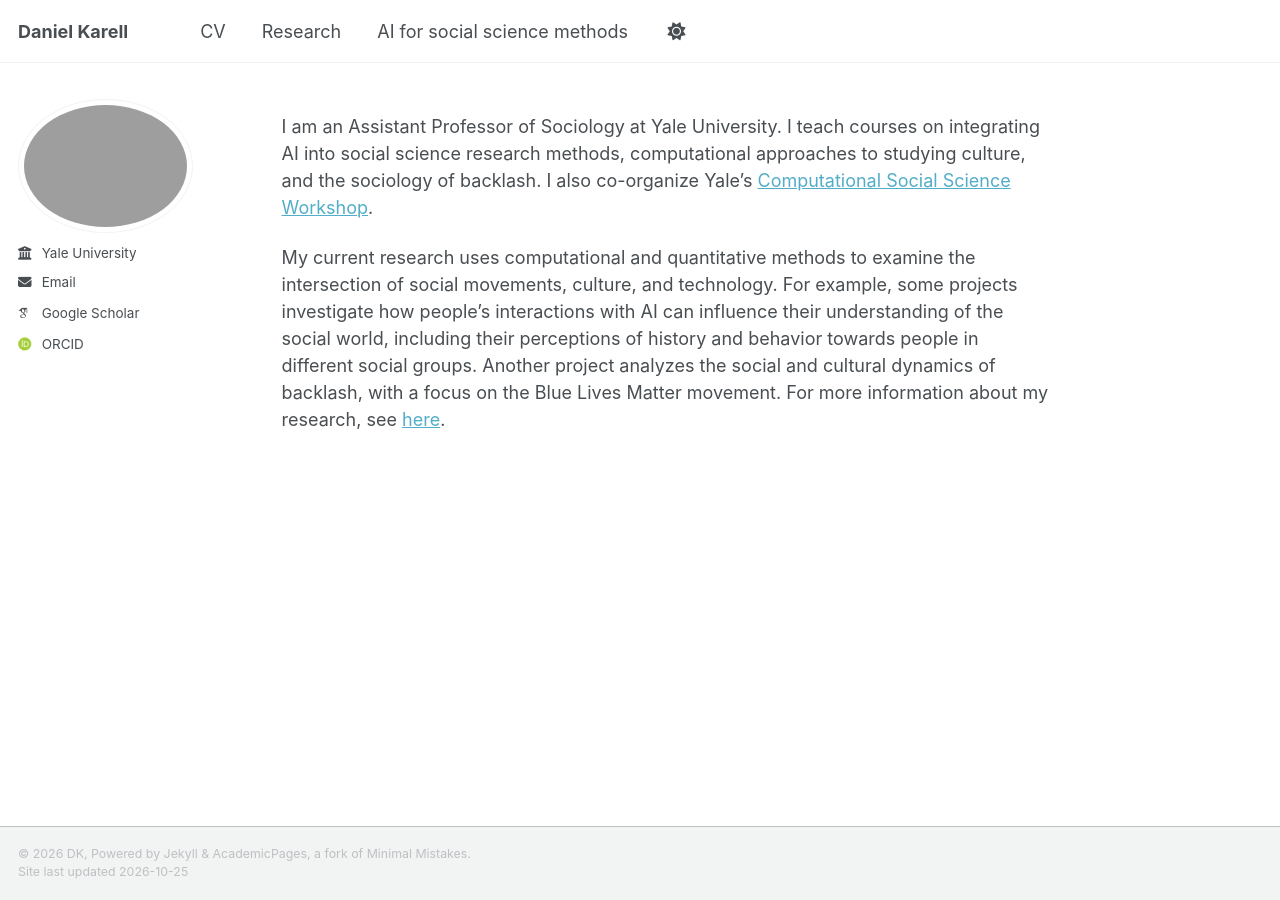
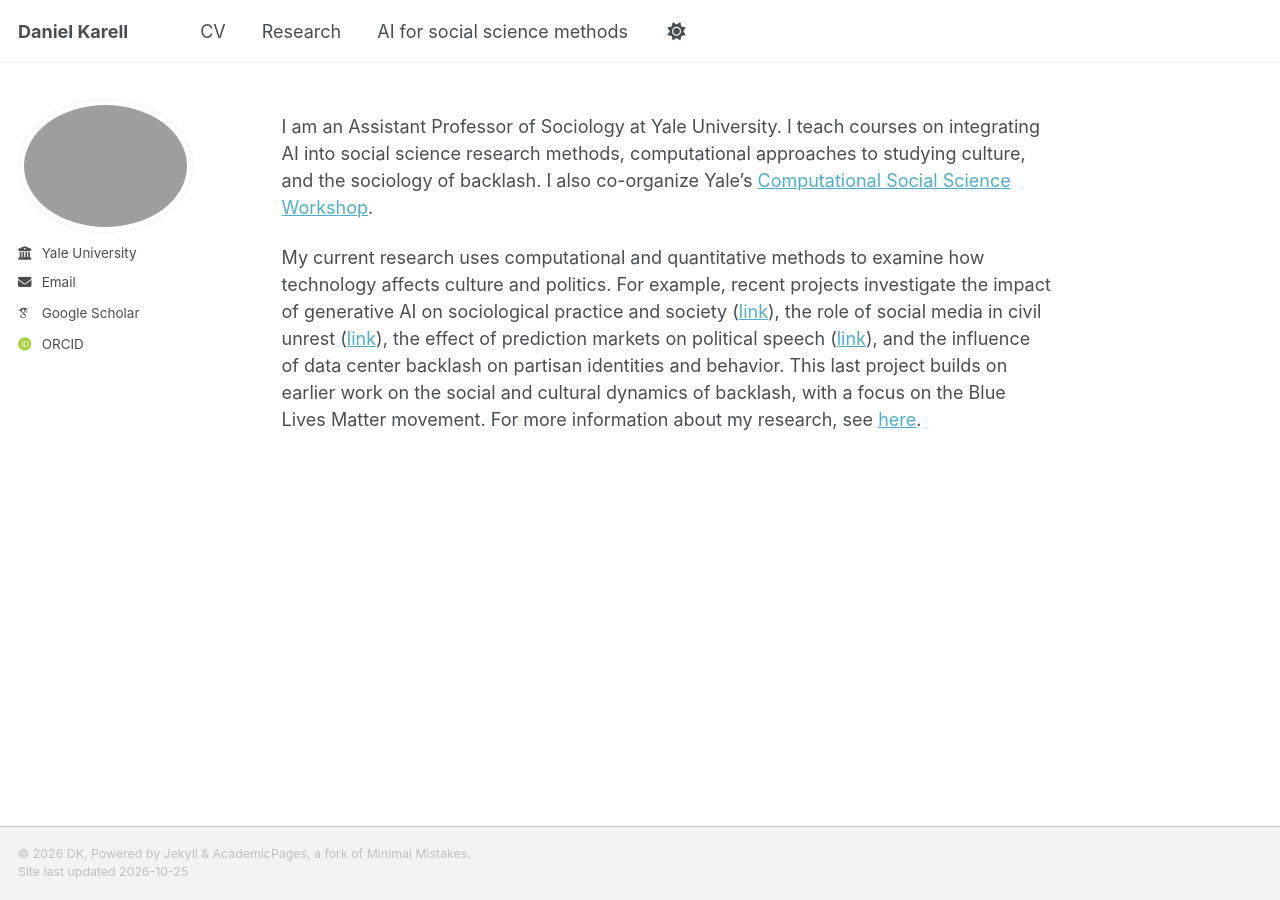
Before and after one commit to dkarell/dkarell.github.io, a Jekyll site: the page built from _pages/about.md, in a window 1280 px wide. Built offline with Jekyll 4.4.1, drawn with Linux system fonts in a browser that asks for light colours; some web fonts are replaced; a script that is not in the unit is left out.

Commit message:
Update about.md

```diff
--- a/_pages/about.md
+++ b/_pages/about.md
@@ -9,4 +9,4 @@ redirect_from:
 
 I am an Assistant Professor of Sociology at Yale University. I teach courses on integrating AI into social science research methods, computational approaches to studying culture, and the sociology of backlash. I also co-organize Yale's [Computational Social Science Workshop](https://isps.yale.edu/computational-social-science-workshop).
 
-My current research uses computational and quantitative methods to examine the intersection of social movements, culture, and technology. For example, some projects investigate how people's interactions with AI can influence their understanding of the social world, including their perceptions of history and behavior towards people in different social groups. Another project analyzes the social and cultural dynamics of backlash, with a focus on the Blue Lives Matter movement. For more information about my research, see [here](https://dkarell.github.io/research/).
+My current research uses computational and quantitative methods to examine how technology affects culture and politics. For example, recent projects investigate the impact of generative AI on sociological practice and society ([link](https://osf.io/preprints/socarxiv/wb72h_v1)), the role of social media in civil unrest ([link](https://journals.sagepub.com/doi/full/10.1177/00031224231156190)), the effect of prediction markets on political speech ([link](https://osf.io/preprints/socarxiv/n6zxw_v2)), and the influence of data center backlash on partisan identities and behavior. This last project builds on earlier work on the social and cultural dynamics of backlash, with a focus on the Blue Lives Matter movement. For more information about my research, see [here](https://dkarell.github.io/research/).
```
